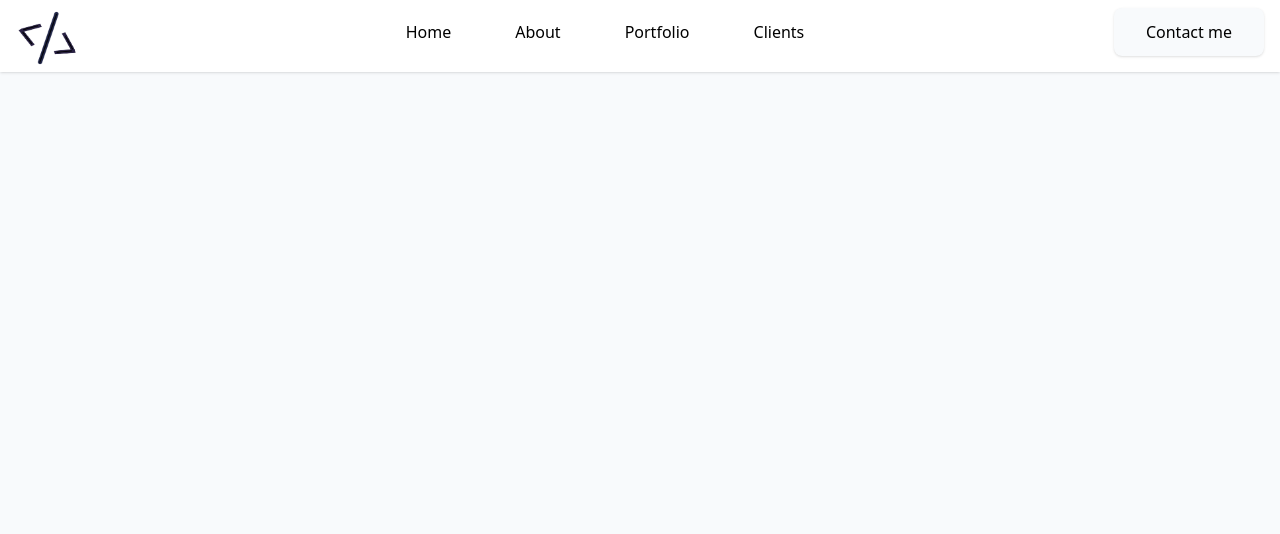
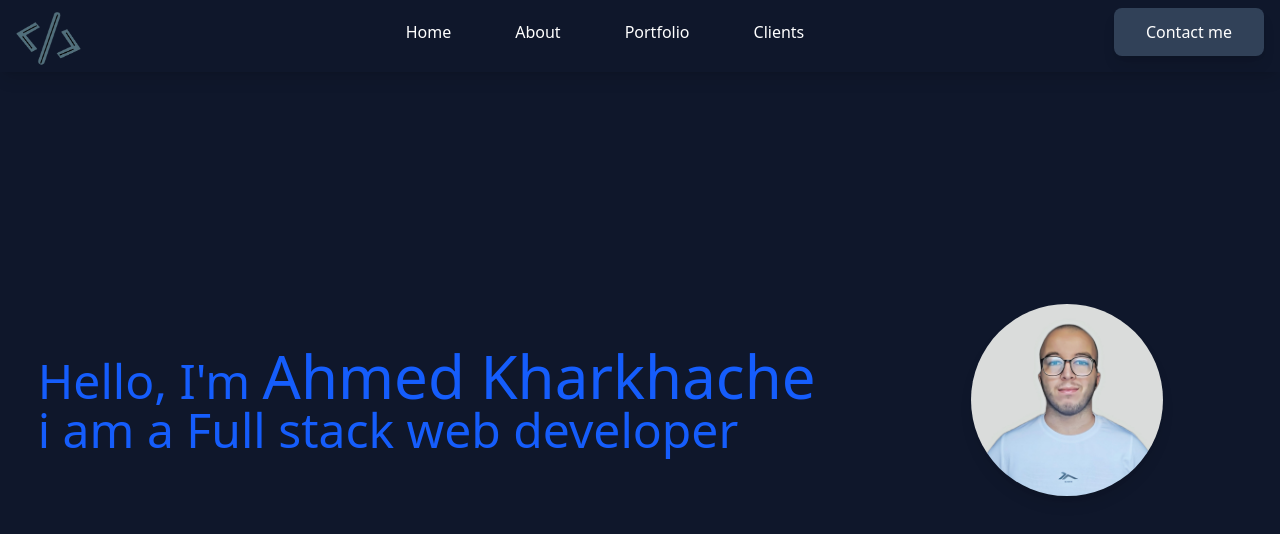
Before and after one commit to kharkhache-Ahmed/portfolio, a React (Create React App) app: page / in a window 1280 px wide. Shown: the top 534 px of the page. Built offline with nearby package versions, Linux system fonts and the light colour scheme.

Commit message:
Update App, Nav, and index; add Home component and new images

```diff
--- a/public/css/output.css
+++ b/public/css/output.css
@@ -7,34 +7,55 @@
       "Segoe UI Emoji", "Segoe UI Symbol", "Noto Color Emoji";
     --font-mono: ui-monospace, SFMono-Regular, Menlo, Monaco, Consolas, "Liberation Mono",
       "Courier New", monospace;
-    --color-amber-950: oklch(27.9% 0.077 45.635);
+    --color-red-200: oklch(88.5% 0.062 18.334);
+    --color-red-300: oklch(80.8% 0.114 19.571);
+    --color-red-400: oklch(70.4% 0.191 22.216);
+    --color-red-600: oklch(57.7% 0.245 27.325);
+    --color-red-700: oklch(50.5% 0.213 27.518);
+    --color-red-800: oklch(44.4% 0.177 26.899);
+    --color-amber-300: oklch(87.9% 0.169 91.605);
+    --color-amber-600: oklch(66.6% 0.179 58.318);
+    --color-amber-900: oklch(41.4% 0.112 45.904);
+    --color-cyan-950: oklch(30.2% 0.056 229.695);
     --color-blue-300: oklch(80.9% 0.105 251.813);
     --color-blue-400: oklch(70.7% 0.165 254.624);
     --color-blue-500: oklch(62.3% 0.214 259.815);
-    --color-blue-700: oklch(48.8% 0.243 264.376);
+    --color-blue-600: oklch(54.6% 0.245 262.881);
+    --color-blue-800: oklch(42.4% 0.199 265.638);
     --color-blue-900: oklch(37.9% 0.146 265.522);
+    --color-violet-600: oklch(54.1% 0.281 293.009);
+    --color-violet-800: oklch(43.2% 0.232 292.759);
     --color-slate-50: oklch(98.4% 0.003 247.858);
     --color-slate-100: oklch(96.8% 0.007 247.896);
-    --color-slate-200: oklch(92.9% 0.013 255.508);
+    --color-slate-400: oklch(70.4% 0.04 256.788);
+    --color-slate-500: oklch(55.4% 0.046 257.417);
+    --color-slate-700: oklch(37.2% 0.044 257.287);
+    --color-slate-800: oklch(27.9% 0.041 260.031);
+    --color-slate-900: oklch(20.8% 0.042 265.755);
     --color-gray-50: oklch(98.5% 0.002 247.839);
-    --color-gray-100: oklch(96.7% 0.003 264.542);
-    --color-gray-200: oklch(92.8% 0.006 264.531);
-    --color-gray-300: oklch(87.2% 0.01 258.338);
-    --color-gray-500: oklch(55.1% 0.027 264.364);
+    --color-gray-800: oklch(27.8% 0.033 256.848);
+    --color-gray-900: oklch(21% 0.034 264.665);
     --color-black: #000;
     --color-white: #fff;
     --spacing: 0.25rem;
     --container-xl: 36rem;
-    --container-3xl: 48rem;
-    --text-xl: 1.25rem;
-    --text-xl--line-height: calc(1.75 / 1.25);
-    --text-3xl: 1.875rem;
-    --text-3xl--line-height: calc(2.25 / 1.875);
+    --text-2xl: 1.5rem;
+    --text-2xl--line-height: calc(2 / 1.5);
+    --text-4xl: 2.25rem;
+    --text-4xl--line-height: calc(2.5 / 2.25);
+    --text-5xl: 3rem;
+    --text-5xl--line-height: 1;
     --text-6xl: 3.75rem;
     --text-6xl--line-height: 1;
+    --text-8xl: 6rem;
+    --text-8xl--line-height: 1;
+    --font-weight-semibold: 600;
+    --font-weight-bold: 700;
     --radius-sm: 0.25rem;
     --radius-lg: 0.5rem;
     --radius-xl: 0.75rem;
+    --radius-2xl: 1rem;
+    --radius-4xl: 2rem;
     --default-font-family: var(--font-sans);
     --default-mono-font-family: var(--font-mono);
   }
@@ -188,38 +209,44 @@
   }
 }
 @layer utilities {
-  .container {
-    width: 100%;
-    @media (width >= 40rem) {
-      max-width: 40rem;
+  .fixed {
+    position: fixed;
   }
-    @media (width >= 48rem) {
-      max-width: 48rem;
+  .top-0 {
+    top: calc(var(--spacing) * 0);
   }
-    @media (width >= 64rem) {
-      max-width: 64rem;
+  .col-span-1 {
+    grid-column: span 1 / span 1;
   }
-    @media (width >= 80rem) {
-      max-width: 80rem;
+  .col-span-2 {
+    grid-column: span 2 / span 2;
   }
-    @media (width >= 96rem) {
-      max-width: 96rem;
+  .col-start-1 {
+    grid-column-start: 1;
   }
+  .col-start-2 {
+    grid-column-start: 2;
   }
-  .mx-4 {
-    margin-inline: calc(var(--spacing) * 4);
+  .col-start-3 {
+    grid-column-start: 3;
+  }
+  .col-end-1 {
+    grid-column-end: 1;
+  }
+  .col-end-2 {
+    grid-column-end: 2;
+  }
+  .col-end-3 {
+    grid-column-end: 3;
+  }
+  .col-end-4 {
+    grid-column-end: 4;
   }
   .mx-auto {
     margin-inline: auto;
   }
   .mt-2 {
     margin-top: calc(var(--spacing) * 2);
-  }
-  .mt-3 {
-    margin-top: calc(var(--spacing) * 3);
-  }
-  .mt-4 {
-    margin-top: calc(var(--spacing) * 4);
   }
   .mt-5 {
     margin-top: calc(var(--spacing) * 5);
@@ -230,20 +257,62 @@
   .flex {
     display: flex;
   }
+  .grid {
+    display: grid;
+  }
+  .hidden {
+    display: none;
+  }
   .table {
     display: table;
+  }
+  .h-1 {
+    height: calc(var(--spacing) * 1);
+  }
+  .h-1\/2 {
+    height: calc(1/2 * 100%);
+  }
+  .h-1\/4 {
+    height: calc(1/4 * 100%);
+  }
+  .h-20 {
+    height: calc(var(--spacing) * 20);
+  }
+  .h-30 {
+    height: calc(var(--spacing) * 30);
+  }
+  .h-40 {
+    height: calc(var(--spacing) * 40);
+  }
+  .h-45 {
+    height: calc(var(--spacing) * 45);
+  }
+  .h-48 {
+    height: calc(var(--spacing) * 48);
+  }
+  .h-50 {
+    height: calc(var(--spacing) * 50);
+  }
+  .h-64 {
+    height: calc(var(--spacing) * 64);
+  }
+  .h-full {
+    height: 100%;
+  }
+  .h-screen {
+    height: 100vh;
+  }
+  .min-h-screen {
+    min-height: 100vh;
   }
   .w-1 {
     width: calc(var(--spacing) * 1);
   }
-  .w-3xl {
-    width: var(--container-3xl);
+  .w-1\/2 {
+    width: calc(1/2 * 100%);
   }
-  .w-10 {
-    width: calc(var(--spacing) * 10);
-  }
-  .w-16 {
-    width: calc(var(--spacing) * 16);
+  .w-1\/4 {
+    width: calc(1/4 * 100%);
   }
   .w-20 {
     width: calc(var(--spacing) * 20);
@@ -251,11 +320,59 @@
   .w-24 {
     width: calc(var(--spacing) * 24);
   }
+  .w-30 {
+    width: calc(var(--spacing) * 30);
+  }
+  .w-40 {
+    width: calc(var(--spacing) * 40);
+  }
+  .w-45 {
+    width: calc(var(--spacing) * 45);
+  }
+  .w-48 {
+    width: calc(var(--spacing) * 48);
+  }
+  .w-50 {
+    width: calc(var(--spacing) * 50);
+  }
+  .w-51 {
+    width: calc(var(--spacing) * 51);
+  }
+  .w-\[30\%\] {
+    width: 30%;
+  }
+  .w-\[70\%\] {
+    width: 70%;
+  }
+  .w-\[90\%\] {
+    width: 90%;
+  }
+  .w-full {
+    width: 100%;
+  }
   .w-screen {
     width: 100vw;
   }
-  .w-xl {
-    width: var(--container-xl);
+  .max-w-1 {
+    max-width: calc(var(--spacing) * 1);
+  }
+  .max-w-1\/2 {
+    max-width: calc(1/2 * 100%);
+  }
+  .max-w-1\/3 {
+    max-width: calc(1/3 * 100%);
+  }
+  .max-w-3 {
+    max-width: calc(var(--spacing) * 3);
+  }
+  .max-w-3\/2 {
+    max-width: calc(3/2 * 100%);
+  }
+  .max-w-50 {
+    max-width: calc(var(--spacing) * 50);
+  }
+  .max-w-100 {
+    max-width: calc(var(--spacing) * 100);
   }
   .border-collapse {
     border-collapse: collapse;
@@ -263,14 +380,38 @@
   .resize {
     resize: both;
   }
+  .grid-cols-2 {
+    grid-template-columns: repeat(2, minmax(0, 1fr));
+  }
+  .grid-cols-3 {
+    grid-template-columns: repeat(3, minmax(0, 1fr));
+  }
+  .items-center {
+    align-items: center;
+  }
   .justify-between {
     justify-content: space-between;
   }
-  .gap-5 {
-    gap: calc(var(--spacing) * 5);
+  .justify-center {
+    justify-content: center;
+  }
+  .justify-end {
+    justify-content: flex-end;
   }
   .gap-10 {
     gap: calc(var(--spacing) * 10);
+  }
+  .overflow-hidden {
+    overflow: hidden;
+  }
+  .rounded-2xl {
+    border-radius: var(--radius-2xl);
+  }
+  .rounded-4xl {
+    border-radius: var(--radius-4xl);
+  }
+  .rounded-full {
+    border-radius: calc(infinity * 1px);
   }
   .rounded-lg {
     border-radius: var(--radius-lg);
@@ -281,35 +422,65 @@
   .rounded-xl {
     border-radius: var(--radius-xl);
   }
-  .rounded-b-lg {
-    border-bottom-right-radius: var(--radius-lg);
-    border-bottom-left-radius: var(--radius-lg);
-  }
   .border {
     border-style: var(--tw-border-style);
     border-width: 1px;
   }
-  .border-4 {
+  .border-2 {
     border-style: var(--tw-border-style);
-    border-width: 4px;
+    border-width: 2px;
   }
-  .bg-amber-950 {
-    background-color: var(--color-amber-950);
+  .border-l-2 {
+    border-left-style: var(--tw-border-style);
+    border-left-width: 2px;
   }
-  .bg-blue-500 {
-    background-color: var(--color-blue-500);
+  .bg-amber-300 {
+    background-color: var(--color-amber-300);
   }
-  .bg-slate-50 {
-    background-color: var(--color-slate-50);
+  .bg-amber-600 {
+    background-color: var(--color-amber-600);
   }
-  .bg-slate-100 {
-    background-color: var(--color-slate-100);
+  .bg-amber-900 {
+    background-color: var(--color-amber-900);
   }
-  .bg-slate-200 {
-    background-color: var(--color-slate-200);
+  .bg-blue-900 {
+    background-color: var(--color-blue-900);
   }
-  .bg-white {
-    background-color: var(--color-white);
+  .bg-cyan-950 {
+    background-color: var(--color-cyan-950);
+  }
+  .bg-red-200 {
+    background-color: var(--color-red-200);
+  }
+  .bg-red-300 {
+    background-color: var(--color-red-300);
+  }
+  .bg-red-400 {
+    background-color: var(--color-red-400);
+  }
+  .bg-red-600 {
+    background-color: var(--color-red-600);
+  }
+  .bg-red-700 {
+    background-color: var(--color-red-700);
+  }
+  .bg-red-800 {
+    background-color: var(--color-red-800);
+  }
+  .bg-slate-400 {
+    background-color: var(--color-slate-400);
+  }
+  .bg-slate-700 {
+    background-color: var(--color-slate-700);
+  }
+  .bg-slate-800 {
+    background-color: var(--color-slate-800);
+  }
+  .bg-slate-900 {
+    background-color: var(--color-slate-900);
+  }
+  .object-cover {
+    object-fit: cover;
   }
   .px-3 {
     padding-inline: calc(var(--spacing) * 3);
@@ -320,29 +491,41 @@
   .py-3 {
     padding-block: calc(var(--spacing) * 3);
   }
-  .py-4 {
-    padding-block: calc(var(--spacing) * 4);
+  .text-2xl {
+    font-size: var(--text-2xl);
+    line-height: var(--tw-leading, var(--text-2xl--line-height));
   }
-  .text-3xl {
-    font-size: var(--text-3xl);
-    line-height: var(--tw-leading, var(--text-3xl--line-height));
+  .text-4xl {
+    font-size: var(--text-4xl);
+    line-height: var(--tw-leading, var(--text-4xl--line-height));
+  }
+  .text-5xl {
+    font-size: var(--text-5xl);
+    line-height: var(--tw-leading, var(--text-5xl--line-height));
   }
   .text-6xl {
     font-size: var(--text-6xl);
     line-height: var(--tw-leading, var(--text-6xl--line-height));
   }
-  .text-xl {
-    font-size: var(--text-xl);
-    line-height: var(--tw-leading, var(--text-xl--line-height));
+  .text-8xl {
+    font-size: var(--text-8xl);
+    line-height: var(--tw-leading, var(--text-8xl--line-height));
   }
-  .text-black {
-    color: var(--color-black);
+  .text-blue-600 {
+    color: var(--color-blue-600);
+  }
+  .text-white {
+    color: var(--color-white);
   }
   .underline {
     text-decoration-line: underline;
   }
-  .shadow-sm {
-    --tw-shadow: 0 1px 3px 0 var(--tw-shadow-color, rgb(0 0 0 / 0.1)), 0 1px 2px -1px var(--tw-shadow-color, rgb(0 0 0 / 0.1));
+  .shadow-2xl {
+    --tw-shadow: 0 25px 50px -12px var(--tw-shadow-color, rgb(0 0 0 / 0.25));
+    box-shadow: var(--tw-inset-shadow), var(--tw-inset-ring-shadow), var(--tw-ring-offset-shadow), var(--tw-ring-shadow), var(--tw-shadow);
+  }
+  .shadow-lg {
+    --tw-shadow: 0 10px 15px -3px var(--tw-shadow-color, rgb(0 0 0 / 0.1)), 0 4px 6px -4px var(--tw-shadow-color, rgb(0 0 0 / 0.1));
     box-shadow: var(--tw-inset-shadow), var(--tw-inset-ring-shadow), var(--tw-ring-offset-shadow), var(--tw-ring-shadow), var(--tw-shadow);
   }
   .outline {
@@ -360,10 +543,6 @@
     --tw-duration: 50ms;
     transition-duration: 50ms;
   }
-  .duration-100 {
-    --tw-duration: 100ms;
-    transition-duration: 100ms;
-  }
   .duration-200 {
     --tw-duration: 200ms;
     transition-duration: 200ms;
@@ -372,24 +551,51 @@
     --tw-duration: 300ms;
     transition-duration: 300ms;
   }
-  .duration-1000 {
-    --tw-duration: 1000ms;
-    transition-duration: 1000ms;
-  }
-  .hover\:translate-2 {
-    &:hover {
-      @media (hover: hover) {
-        --tw-translate-x: calc(var(--spacing) * 2);
-        --tw-translate-y: calc(var(--spacing) * 2);
-        translate: var(--tw-translate-x) var(--tw-translate-y);
-      }
-    }
-  }
   .hover\:-translate-y-2 {
     &:hover {
       @media (hover: hover) {
         --tw-translate-y: calc(var(--spacing) * -2);
         translate: var(--tw-translate-x) var(--tw-translate-y);
+      }
+    }
+  }
+  .hover\:scale-105 {
+    &:hover {
+      @media (hover: hover) {
+        --tw-scale-x: 105%;
+        --tw-scale-y: 105%;
+        --tw-scale-z: 105%;
+        scale: var(--tw-scale-x) var(--tw-scale-y);
+      }
+    }
+  }
+  .hover\:scale-110 {
+    &:hover {
+      @media (hover: hover) {
+        --tw-scale-x: 110%;
+        --tw-scale-y: 110%;
+        --tw-scale-z: 110%;
+        scale: var(--tw-scale-x) var(--tw-scale-y);
+      }
+    }
+  }
+  .hover\:scale-115 {
+    &:hover {
+      @media (hover: hover) {
+        --tw-scale-x: 115%;
+        --tw-scale-y: 115%;
+        --tw-scale-z: 115%;
+        scale: var(--tw-scale-x) var(--tw-scale-y);
+      }
+    }
+  }
+  .hover\:scale-125 {
+    &:hover {
+      @media (hover: hover) {
+        --tw-scale-x: 125%;
+        --tw-scale-y: 125%;
+        --tw-scale-z: 125%;
+        scale: var(--tw-scale-x) var(--tw-scale-y);
       }
     }
   }
@@ -400,133 +606,98 @@
       }
     }
   }
-  .hover\:border-2 {
+  .hover\:border-b-2 {
     &:hover {
       @media (hover: hover) {
-        border-style: var(--tw-border-style);
-        border-width: 2px;
+        border-bottom-style: var(--tw-border-style);
+        border-bottom-width: 2px;
       }
     }
   }
-  .hover\:border-4 {
+  .hover\:border-b-blue-400 {
     &:hover {
       @media (hover: hover) {
-        border-style: var(--tw-border-style);
-        border-width: 4px;
+        border-bottom-color: var(--color-blue-400);
       }
     }
   }
-  .hover\:border-x-0 {
+  .hover\:bg-blue-600 {
     &:hover {
       @media (hover: hover) {
-        border-inline-style: var(--tw-border-style);
-        border-inline-width: 0px;
+        background-color: var(--color-blue-600);
       }
     }
   }
-  .hover\:border-t-0 {
+  .hover\:text-blue-300 {
     &:hover {
       @media (hover: hover) {
-        border-top-style: var(--tw-border-style);
-        border-top-width: 0px;
+        color: var(--color-blue-300);
       }
     }
   }
-  .hover\:border-b-blue-300 {
+  .hover\:text-white {
     &:hover {
       @media (hover: hover) {
-        border-bottom-color: var(--color-blue-300);
+        color: var(--color-white);
       }
     }
   }
-  .hover\:border-b-blue-500 {
+  .hover\:shadow-2xl {
     &:hover {
       @media (hover: hover) {
-        border-bottom-color: var(--color-blue-500);
+        --tw-shadow: 0 25px 50px -12px var(--tw-shadow-color, rgb(0 0 0 / 0.25));
+        box-shadow: var(--tw-inset-shadow), var(--tw-inset-ring-shadow), var(--tw-ring-offset-shadow), var(--tw-ring-shadow), var(--tw-shadow);
       }
     }
   }
-  .hover\:border-b-blue-900 {
+  .hover\:shadow-blue-500 {
     &:hover {
       @media (hover: hover) {
-        border-bottom-color: var(--color-blue-900);
+        --tw-shadow-color: oklch(62.3% 0.214 259.815);
+        @supports (color: color-mix(in lab, red, red)) {
+          --tw-shadow-color: color-mix(in oklab, var(--color-blue-500) var(--tw-shadow-alpha), transparent);
         }
       }
     }
-  .hover\:bg-blue-400 {
+  }
+  .hover\:shadow-blue-600 {
     &:hover {
       @media (hover: hover) {
-        background-color: var(--color-blue-400);
+        --tw-shadow-color: oklch(54.6% 0.245 262.881);
+        @supports (color: color-mix(in lab, red, red)) {
+          --tw-shadow-color: color-mix(in oklab, var(--color-blue-600) var(--tw-shadow-alpha), transparent);
         }
       }
     }
-  .hover\:bg-blue-700 {
+  }
+  .hover\:shadow-blue-800 {
     &:hover {
       @media (hover: hover) {
-        background-color: var(--color-blue-700);
+        --tw-shadow-color: oklch(42.4% 0.199 265.638);
+        @supports (color: color-mix(in lab, red, red)) {
+          --tw-shadow-color: color-mix(in oklab, var(--color-blue-800) var(--tw-shadow-alpha), transparent);
         }
       }
     }
-  .hover\:bg-blue-900 {
+  }
+  .hover\:shadow-violet-600 {
     &:hover {
       @media (hover: hover) {
-        background-color: var(--color-blue-900);
+        --tw-shadow-color: oklch(54.1% 0.281 293.009);
+        @supports (color: color-mix(in lab, red, red)) {
+          --tw-shadow-color: color-mix(in oklab, var(--color-violet-600) var(--tw-shadow-alpha), transparent);
         }
       }
     }
-  .hover\:bg-gray-50 {
+  }
+  .hover\:drop-shadow-violet-800 {
     &:hover {
       @media (hover: hover) {
-        background-color: var(--color-gray-50);
+        --tw-drop-shadow-color: oklch(43.2% 0.232 292.759);
+        @supports (color: color-mix(in lab, red, red)) {
+          --tw-drop-shadow-color: color-mix(in oklab, var(--color-violet-800) var(--tw-drop-shadow-alpha), transparent);
         }
-    }
-  }
-  .hover\:bg-gray-100 {
-    &:hover {
-      @media (hover: hover) {
-        background-color: var(--color-gray-100);
-      }
-    }
-  }
-  .hover\:bg-gray-200 {
-    &:hover {
-      @media (hover: hover) {
-        background-color: var(--color-gray-200);
-      }
-    }
-  }
-  .hover\:bg-gray-300 {
-    &:hover {
-      @media (hover: hover) {
-        background-color: var(--color-gray-300);
-      }
-    }
-  }
-  .hover\:text-black {
-    &:hover {
-      @media (hover: hover) {
-        color: var(--color-black);
-      }
-    }
-  }
-  .hover\:text-blue-900 {
-    &:hover {
-      @media (hover: hover) {
-        color: var(--color-blue-900);
-      }
-    }
-  }
-  .hover\:text-gray-50 {
-    &:hover {
-      @media (hover: hover) {
-        color: var(--color-gray-50);
-      }
-    }
-  }
-  .hover\:text-gray-500 {
-    &:hover {
-      @media (hover: hover) {
-        color: var(--color-gray-500);
+        --tw-drop-shadow: var(--tw-drop-shadow-size);
       }
     }
   }
@@ -536,11 +707,6 @@
         --tw-grayscale: grayscale(0%);
         filter: var(--tw-blur,) var(--tw-brightness,) var(--tw-contrast,) var(--tw-grayscale,) var(--tw-hue-rotate,) var(--tw-invert,) var(--tw-saturate,) var(--tw-sepia,) var(--tw-drop-shadow,);
       }
-    }
-  }
-  .active\:text-blue-900 {
-    &:active {
-      color: var(--color-blue-900);
     }
   }
 }
@@ -691,6 +857,21 @@
   inherits: false;
   initial-value: 0;
 }
+@property --tw-scale-x {
+  syntax: "*";
+  inherits: false;
+  initial-value: 1;
+}
+@property --tw-scale-y {
+  syntax: "*";
+  inherits: false;
+  initial-value: 1;
+}
+@property --tw-scale-z {
+  syntax: "*";
+  inherits: false;
+  initial-value: 1;
+}
 @layer properties {
   @supports ((-webkit-hyphens: none) and (not (margin-trim: inline))) or ((-moz-orient: inline) and (not (color:rgb(from red r g b)))) {
     *, ::before, ::after, ::backdrop {
@@ -727,6 +908,9 @@
       --tw-translate-x: 0;
       --tw-translate-y: 0;
       --tw-translate-z: 0;
+      --tw-scale-x: 1;
+      --tw-scale-y: 1;
+      --tw-scale-z: 1;
     }
   }
 }
--- a/src/App.jsx
+++ b/src/App.jsx
@@ -1,10 +1,12 @@
 import React from "react";
 import Nav from "./components/Nav";
+import Home from "./components/Home";
 
 const App = () => {
   return (
     <>
       <Nav/>
+      <Home/>
     </>
   );
 };
--- /dev/null
+++ b/src/components/Home.jsx
@@ -0,0 +1,37 @@
+import React from 'react';
+import AhmedKharkhache from "../images/AhmedKharkhache.jpg";
+const Home = () => {
+    return (
+        <div className="h-screen grid grid-cols-3 w-screen">
+            <div className="col-span-2 flex items-center justify-center">
+                <h1 className='
+                    text-blue-600
+                    text-5xl'>Hello, I'm <span className='text-6xl'>Ahmed Kharkhache</span> <br /> i am a Full stack web developer</h1>
+            </div>
+            <div className="col-span-1 flex justify-center items-center">
+                <div className="w-48
+                    h-48
+                    overflow-hidden
+                    rounded-full
+                    hover:shadow-2xl
+                    hover:shadow-blue-600
+                    duration-300
+                    shadow-lg">
+                <img
+                    className="
+                    hover:scale-105
+                    duration-300
+                    object-cover
+                    w-full
+                    h-full"
+                    src={AhmedKharkhache}
+                    alt="road1"
+                />
+                </div>
+            </div>
+        </div>
+
+    );
+}
+
+export default Home;
--- a/src/components/Nav.jsx
+++ b/src/components/Nav.jsx
@@ -1,9 +1,10 @@
 import React from 'react';
 import logo from "../images/loogoo.png";
+
 const Nav = () => {
     const links = ["Home","About","Portfolio","Clients"];
     return (
-        <div className='flex justify-between bg-white shadow-sm w-screen'>
+        <div className='fixed top-0 flex justify-between bg-slate-900 shadow-lg w-screen'>
             <a href="/">
                 <img className='
                 w-24
@@ -13,18 +14,16 @@ const Nav = () => {
                 duration-200
                 ' src={logo} alt="logo" />
             </a>
-            <ul className='flex gap-10 mt-5'>
+            <ul className='flex gap-10 mt-5 text-white'>
                 {
                     links.map((e,i)=>{
                         return(
                             <li key={i} className='
                             px-3
                             hover:cursor-pointer
-                            hover:border-4
-                            hover:border-b-blue-900
-                            hover:border-t-0
-                            hover:border-x-0
-                            hover:text-blue-900
+                            hover:border-b-2
+                            hover:border-b-blue-400
+                            hover:text-blue-300
                             duration-50
                             rounded-sm
                             '><a href={`/${e==="Home"? "":e}`}>{e}</a></li>
@@ -34,16 +33,16 @@ const Nav = () => {
             </ul>
             <div className='mt-2 mr-4'>
                 <button className='
-                bg-slate-50
-                text-black
-                hover:bg-blue-900
-                hover:text-gray-50
+                bg-slate-700
+                text-white
+                hover:bg-blue-600
+                hover:text-white
                 hover:cursor-pointer
                 duration-200
                 py-3
                 px-8
                 rounded-lg
-                shadow-sm
+                shadow-lg
                 '>Contact me</button>
             </div>
         </div>
```
Also changed, not shown: public/index.html (+4 -5 lines), src/images/AhmedKharkhache.jpg (added), src/images/loogoo.png. Lines whose indentation alone changed are shown as unchanged.
